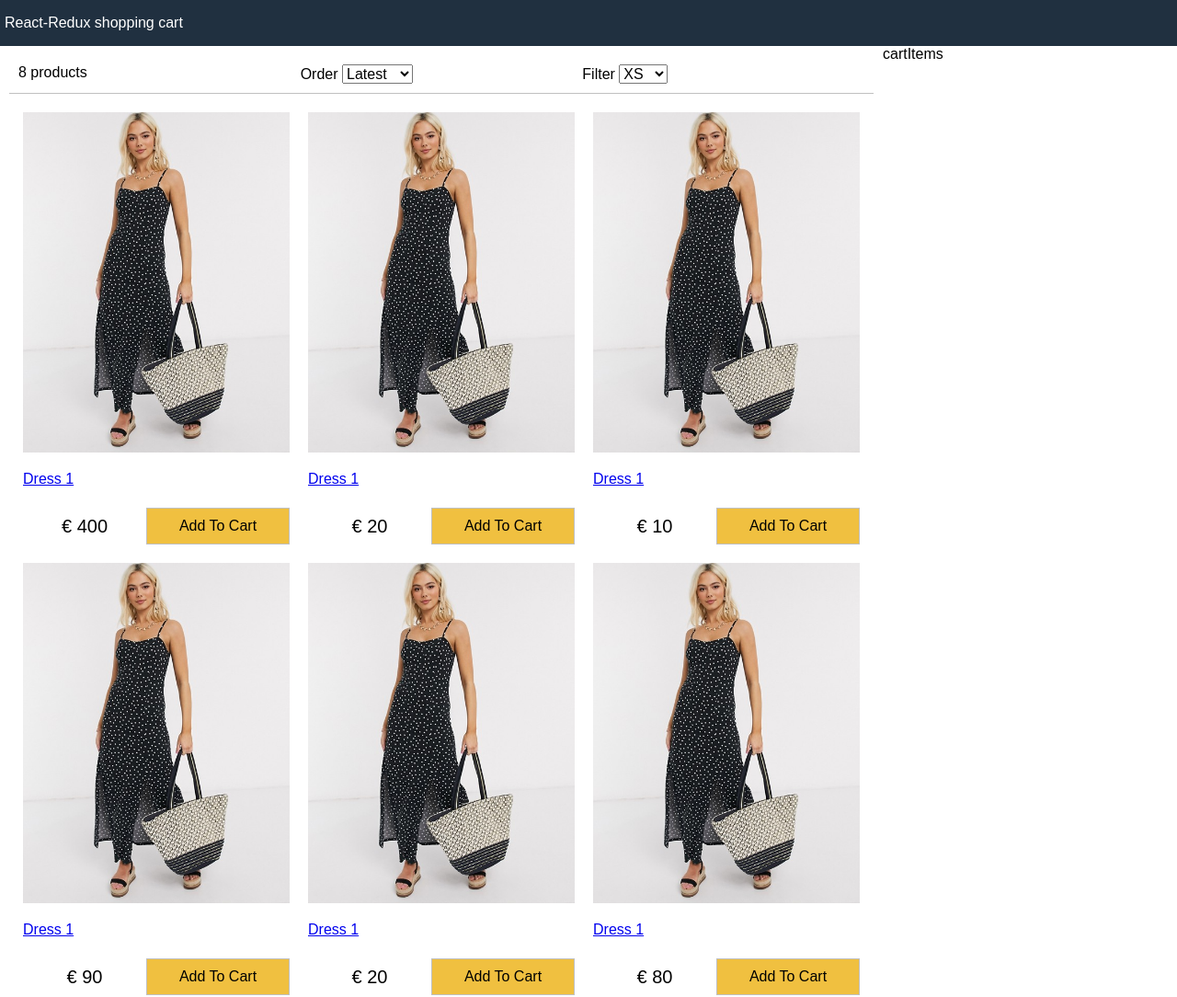
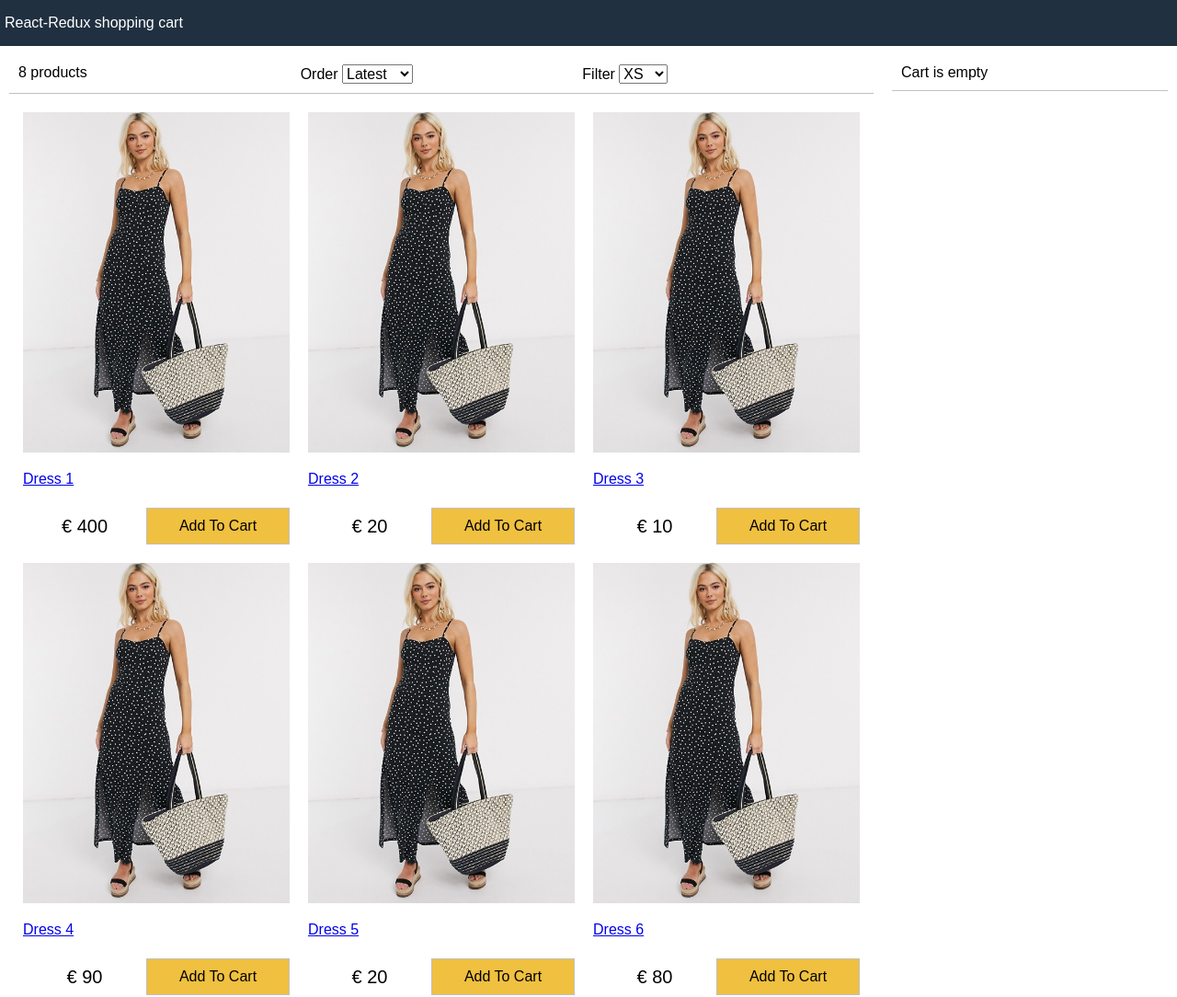
Before and after one commit to maryamsp12/shopping-cart, a React (Create React App) app: page / in a window 1280 px wide. Shown: the top 1084 px of the page at 92% size. Built offline with nearby package versions, Linux system fonts and the light colour scheme.

Commit message:
cart component

```diff
--- a/src/App.js
+++ b/src/App.js
@@ -2,12 +2,14 @@ import React from 'react';
 import data from "./data.json";
 import Products from "./components/products";
 import Filter from './components/Filter';
+import Cart from './components/Cart';
 
 function App() {
 
   const [products, setProducts] = React.useState(data);
   const [size, setSize] = React.useState("");
   const [sort, setSort] = React.useState("");
+  const [cartItems, setCartItems] = React.useState([]);
 
   const sortProducts = event => {
     const sort = event.target.value;
@@ -36,6 +38,59 @@ function App() {
     }
   }
 
+  // const addToCart = product => {
+  //   const cartItemsCopy = cartItems.slice();
+  //   let alreadyInCart = false;
+  //   cartItemsCopy.forEach(item => {
+  //     if (item._id === product._id) {
+  //       console.log(item)
+  //       let i = item.count++;
+  //       cartItemsCopy.push({
+  //         ...product, count: i
+  //       })
+  //       alreadyInCart = true;
+  //     }
+  //   });
+  //   if (!alreadyInCart) {
+  //     cartItemsCopy.push({ ...product, count: 1 })
+  //   }
+  //   setCartItems(cartItemsCopy);
+  // }
+
+  const removeFromCart = (item) => {
+
+    const cartItemsCopy = cartItems.slice();
+
+    if (item.count > 1) {
+      cartItemsCopy.forEach(product => {
+        if (product._id === item._id) {
+          product.count--;
+        }
+      });
+      setCartItems(cartItemsCopy);
+    }
+
+    else {
+      setCartItems(cartItemsCopy.filter(x => item._id !== x._id));
+    }
+
+  }
+
+  const addToCart = product => {
+    const cartItemsCopy = cartItems.slice();
+    let alreadyInCart = false;
+    cartItemsCopy.forEach(item => {
+      if (item._id === product._id) {
+        item.count++;
+        alreadyInCart = true;
+         }
+    });
+    if (!alreadyInCart) {
+      cartItemsCopy.push({ ...product, count: 1 })
+    }
+    setCartItems(cartItemsCopy);
+  }
+
   return (
     <div className="grid-container">
       <header>
@@ -53,10 +108,16 @@ function App() {
               filterProducts={filterProducts}
               sortProducts={sortProducts}
             />
-            <Products prod={products} />
+            <Products
+              prod={products}
+              addToCart={addToCart}
+            />
           </div>
           <div className="sidebar">
-            cartItems
+            <Cart
+              cartItems={cartItems}
+              removeFromCart={removeFromCart}
+            />
           </div>
         </div>
       </main>
--- /dev/null
+++ b/src/components/Cart.js
@@ -0,0 +1,51 @@
+import React from 'react';
+import formatCurrency from './../util';
+
+export default function Cart(props) {
+    const { cartItems, removeFromCart } = props;
+    return (
+        <div>
+            <div>
+                {cartItems.length === 0 ? <div className="cart cart-header">Cart is empty</div>
+                    : <div className="cart cart-header">{cartItems.length} items in the cart</div>}
+
+            </div>
+            <div className="cart">
+                <ul className="cart-items">
+                    {cartItems.map(item => (
+                        <li key={item._id}>
+                            <div>
+                                <img src={item.images} alt={item.title}></img>
+                            </div>
+                            <div>
+                                <div>{item.title}</div>
+                                <div className="right">
+                                    {formatCurrency(item.price) + 'x' + item.count}
+                                    <button
+                                        className="button"
+                                        onClick={() => removeFromCart(item)}>
+                                        Remove
+                                    </button>
+                                </div>
+                            </div>
+
+                        </li>
+                    ))}
+                </ul>
+            </div>
+            {cartItems.length !== 0 && (
+                <div className="cart">
+                    <div className="total">
+                        <div> Total: {' '}
+                            {formatCurrency(
+                                cartItems.reduce((total, currentItem) => total + (currentItem.price * currentItem.count), 0)
+                            )}
+                        </div>
+                        <button className="button primary">Proceed</button>
+                    </div>
+                </div>
+
+            )}
+        </div>
+    )
+}
--- a/src/components/Filter.js
+++ b/src/components/Filter.js
@@ -1,7 +1,6 @@
 import React from 'react';
 
 export default function Filter(props) {
-    console.log(props);
     return (
         <div className="filter">
             <div className="filter-result">{props.count} products</div>
--- a/src/components/products.js
+++ b/src/components/products.js
@@ -1,7 +1,8 @@
 import React from 'react'
 import formatCurrency from '../util';
 
-export default function Products({prod}) {
+export default function Products(props) {
+  const { prod, addToCart } = props;
   return (
     <div>
       <ul className="products">
@@ -14,7 +15,10 @@ export default function Products({prod}) {
               </a>
               <div className="product-price">
                 <div>{formatCurrency(product.price)}</div>
-                      <button className="button primary">Add To Cart</button>
+                <button
+                  onClick={() => addToCart(product)}
+                  className="button primary"
+                >Add To Cart</button>
               </div>
             </div>
           </li>
--- a/src/data.json
+++ b/src/data.json
@@ -10,57 +10,57 @@
         },
         {
             "_id": "dress2",
-            "title": "Dress 1",
+            "title": "Dress 2",
             "images": "/images/dress1.jpg",
-            "description": "about dress 1",
+            "description": "about dress 2",
             "price": 20,
             "availableSizes": ["XL", "XXL"]
         },
         {
             "_id": "dress3",
-            "title": "Dress 1",
+            "title": "Dress 3",
             "images": "/images/dress1.jpg",
-            "description": "about dress 1",
+            "description": "about dress 3",
             "price": 10,
             "availableSizes": ["XL", "XXL"]
         },
         {
             "_id": "dress4",
-            "title": "Dress 1",
+            "title": "Dress 4",
             "images": "/images/dress1.jpg",
-            "description": "about dress 1",
+            "description": "about dress 4",
             "price": 90,
             "availableSizes": ["XL", "XXXL"]
         },
         {
             "_id": "dress5",
-            "title": "Dress 1",
+            "title": "Dress 5",
             "images": "/images/dress1.jpg",
-            "description": "about dress 1",
+            "description": "about dress 5",
             "price": 20,
             "availableSizes": ["S", "XXL"]
         },
         {
             "_id": "dress6",
-            "title": "Dress 1",
+            "title": "Dress 6",
             "images": "/images/dress1.jpg",
-            "description": "about dress 1",
+            "description": "about dress 6",
             "price": 80,
             "availableSizes": ["M", "XXL"]
         },
         {
             "_id": "dress7",
-            "title": "Dress 1",
+            "title": "Dress 7",
             "images": "/images/dress1.jpg",
-            "description": "about dress 1",
+            "description": "about dress 7",
             "price": 20,
             "availableSizes": ["M", "XXL"]
         },
         {
             "_id": "dress8",
-            "title": "Dress 1",
+            "title": "Dress 8",
             "images": "/images/dress1.jpg",
-            "description": "about dress 1",
+            "description": "about dress 8",
             "price": 20,
             "availableSizes": ["M", "XXL"]
         }
--- a/src/index.css
+++ b/src/index.css
@@ -116,3 +116,53 @@ border-bottom: 0.1rem #c0c0c0 solid;
 .filter div{
   flex: 1;
 }
+.cart {
+padding: 1rem;
+margin: 1rem;
+display: flex;
+}
+.cart-header{
+border-bottom: 0.1rem #c0c0c0 solid;
+}
+/* Index.css */
+.cart {
+  padding: 1rem;
+  margin: 1rem;
+  display: flex;
+}
+.cart-header {
+  border-bottom: 0.1rem #c0c0c0 solid;
+}
+.cart-items {
+  padding: 0;
+  width: 100%;
+  list-style-type: none;
+}
+.cart-items img {
+  width: 5rem;
+}
+.cart-items li {
+  display: flex;
+}
+.cart-items li div {
+  padding: 0.5rem;
+}
+.cart-items li div:last-child {
+  flex: 1;
+}
+.right {
+  text-align: right;
+}
+.total {
+  display: flex;
+  justify-content: space-between;
+  align-items: center;
+  width: 100%;
+}
+.total > div {
+  font-size: 2rem;
+}
+.total > div,
+.total > button {
+  flex: 1;
+}
```
Lines whose indentation alone changed are shown as unchanged.
